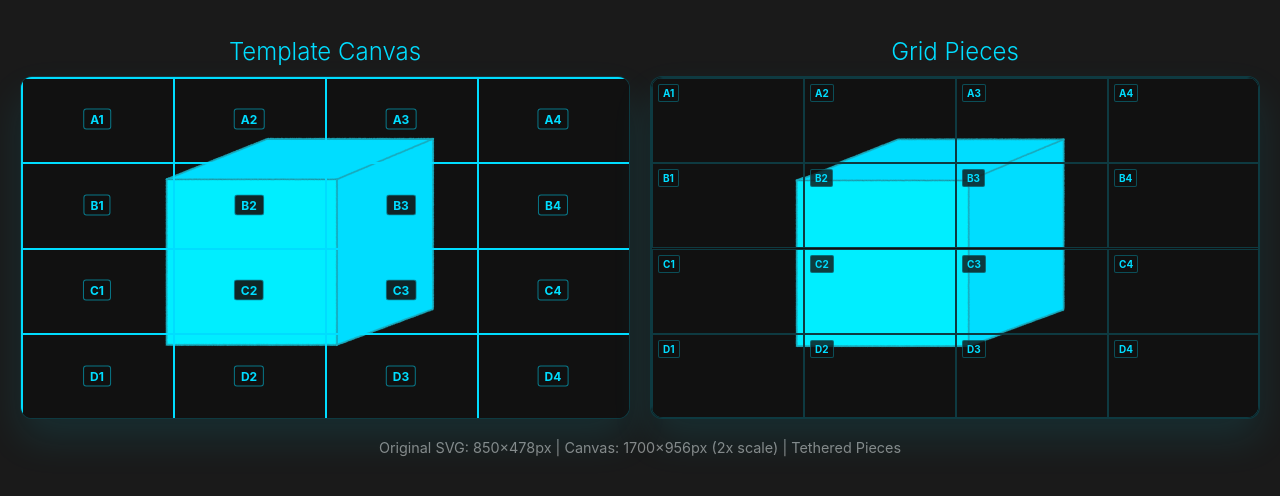
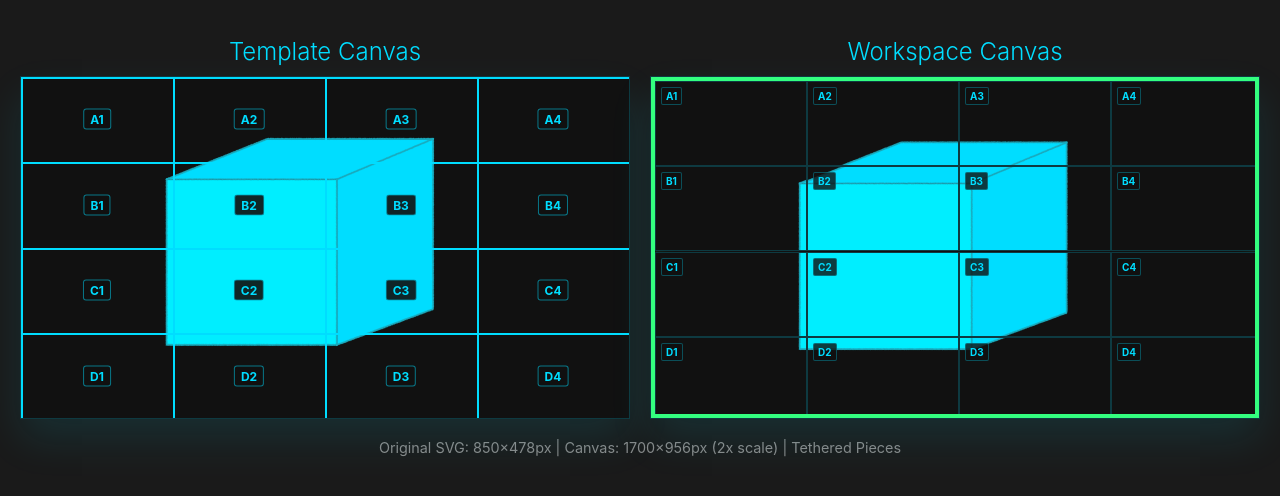
Before and after one commit to JorisLindhout/phantasm, a website built with Vite: page index.html in a window 1280 px wide. Shown: the part 198-694 px from the top of the page. Built offline with nearby package versions, Linux system fonts and the light colour scheme.

Commit message:
Adds indication of puzzle completeness and updated canvas names

```diff
--- a/app.js
+++ b/app.js
@@ -97,8 +97,8 @@
     }
 
     setupTemplateCanvas() {
-        // Template canvas is now the main canvas, so we just need to ensure it's set up
-        // The template canvas will contain the SVG image and grid overlay
+        // Template canvas displays the reference SVG image with grid overlay
+        // This serves as the visual guide for arranging pieces in the workspace
         console.log('Template canvas setup complete');
     }
 
@@ -229,10 +229,13 @@
             }
         }
 
-        // Store template canvas reference for piece updates
+        // Store template canvas reference for workspace piece updates
         this.templateCanvasRect = this.templateCanvas.getBoundingClientRect();
 
         this.updatePieces();
+
+        // Initial completion check
+        this.checkCompletion();
     }
 
     createPiece(id, row, col) {
@@ -401,6 +404,43 @@
             piece.row = newRow;
             piece.col = newCol;
         }
+        // Check if all pieces are in correct positions after each update
+        this.checkCompletion();
+    }
+
+    checkCompletion() {
+        const gridSize = CONFIG.GRID.SIZE;
+        let allCorrect = true;
+
+        // Check if all pieces are in their correct grid positions
+        for (let row = 0; row < gridSize; row++) {
+            for (let col = 0; col < gridSize; col++) {
+                const expectedId = `${String.fromCharCode(65 + row)}${col + 1}`;
+                const piece = this.pieces.find(p => p.id === expectedId);
+
+                // Check if piece is in correct position or if no piece found
+                if (!piece || piece.row !== row || piece.col !== col) {
+                    allCorrect = false;
+                    break;
+                }
+            }
+            if (!allCorrect) break;
+        }
+
+        // Update canvas outline based on completion status
+        this.updateCanvasOutline(allCorrect);
+
+        return allCorrect;
+    }
+
+    updateCanvasOutline(isComplete) {
+        const workspaceContainer = document.getElementById('piecesContainer');
+
+        if (isComplete) {
+            workspaceContainer.classList.add('completed');
+        } else {
+            workspaceContainer.classList.remove('completed');
+        }
     }
 
     bringToFront(pieceElement) {
@@ -560,8 +600,8 @@
         // For now, just update the template canvas reference
         this.templateCanvasRect = this.templateCanvas.getBoundingClientRect();
 
-        // In future phases, this will update piece shapes based on template changes
-        console.log('Template canvas updated - pieces will inherit new shapes');
+        // In future phases, this will update workspace piece shapes based on template changes
+        console.log('Template canvas updated - workspace pieces will inherit new shapes');
     }
 }
 
--- a/index.html
+++ b/index.html
@@ -22,7 +22,7 @@
                 </div>
             </div>
             <div class="canvas-section">
-                <h2>Grid Pieces</h2>
+                <h2>Workspace Canvas</h2>
                 <div class="canvas-container">
                     <div class="pieces-container" id="piecesContainer">
                         <!-- Individual pieces will be generated here -->
--- a/styles.css
+++ b/styles.css
@@ -96,11 +96,13 @@ h1 {
     width: 100%;
     max-width: 1700px;
     background: var(--canvas-background);
-    border-radius: var(--border-radius);
+    border-radius: 0;
     overflow: hidden;
     box-shadow: 0 20px 40px rgba(0, 221, 255, 0.1);
     border: 1px solid var(--piece-border);
+    transition: border-color var(--transition-speed) ease;
 }
+
 
 canvas {
     width: 100%;
@@ -218,17 +220,47 @@ canvas {
             border: 1px solid rgba(0, 221, 255, 0.5);
         }
 
-/* Pieces Container */
+/* Workspace Canvas Container */
 .pieces-container {
     position: relative;
     background: var(--canvas-background);
-    border-radius: var(--border-radius);
+    border-radius: 0;
     overflow: hidden;
     box-shadow: 0 20px 40px rgba(0, 221, 255, 0.1);
     border: 1px solid var(--piece-border);
     width: var(--canvas-width, 100%);
     height: var(--canvas-height, auto);
     aspect-ratio: 850/478;
+    transition: border-color var(--transition-speed) ease;
+}
+
+.pieces-container.completed {
+    border: 4px solid #00FF64;
+    box-shadow:
+        0 0 20px rgba(0, 255, 100, 0.8),
+        0 0 40px rgba(0, 255, 100, 0.6),
+        0 0 80px rgba(0, 255, 100, 0.4),
+        inset 0 0 20px rgba(0, 255, 100, 0.1);
+    animation: neon-pulse 2s ease-in-out infinite alternate;
+}
+
+@keyframes neon-pulse {
+    0% {
+        border-color: #00FF64;
+        box-shadow:
+            0 0 20px rgba(0, 255, 100, 0.8),
+            0 0 40px rgba(0, 255, 100, 0.6),
+            0 0 80px rgba(0, 255, 100, 0.4),
+            inset 0 0 20px rgba(0, 255, 100, 0.1);
+    }
+    100% {
+        border-color: #66FF99;
+        box-shadow:
+            0 0 30px rgba(0, 255, 100, 1),
+            0 0 60px rgba(0, 255, 100, 0.8),
+            0 0 120px rgba(0, 255, 100, 0.6),
+            inset 0 0 30px rgba(0, 255, 100, 0.2);
+    }
 }
 
 /* Piece Styles */
```
Also changed, not shown: README.md.
